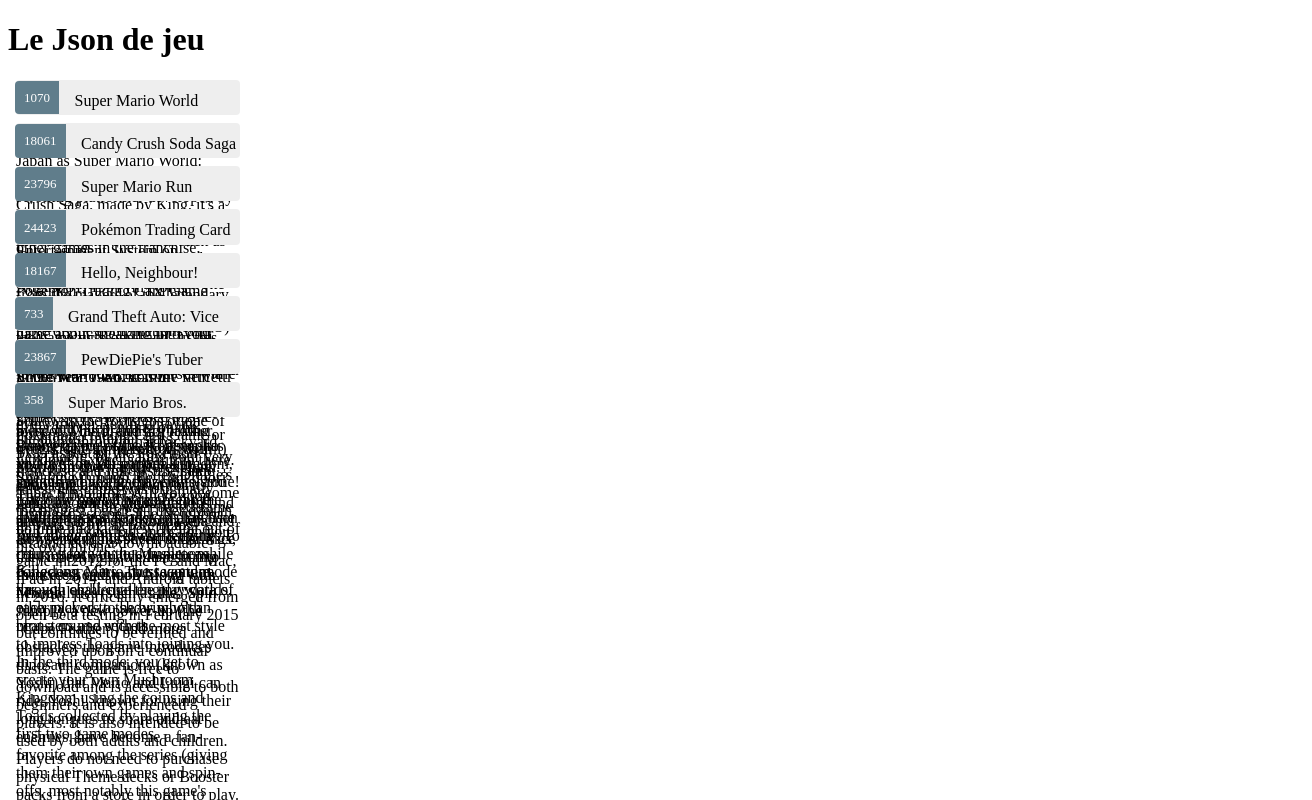
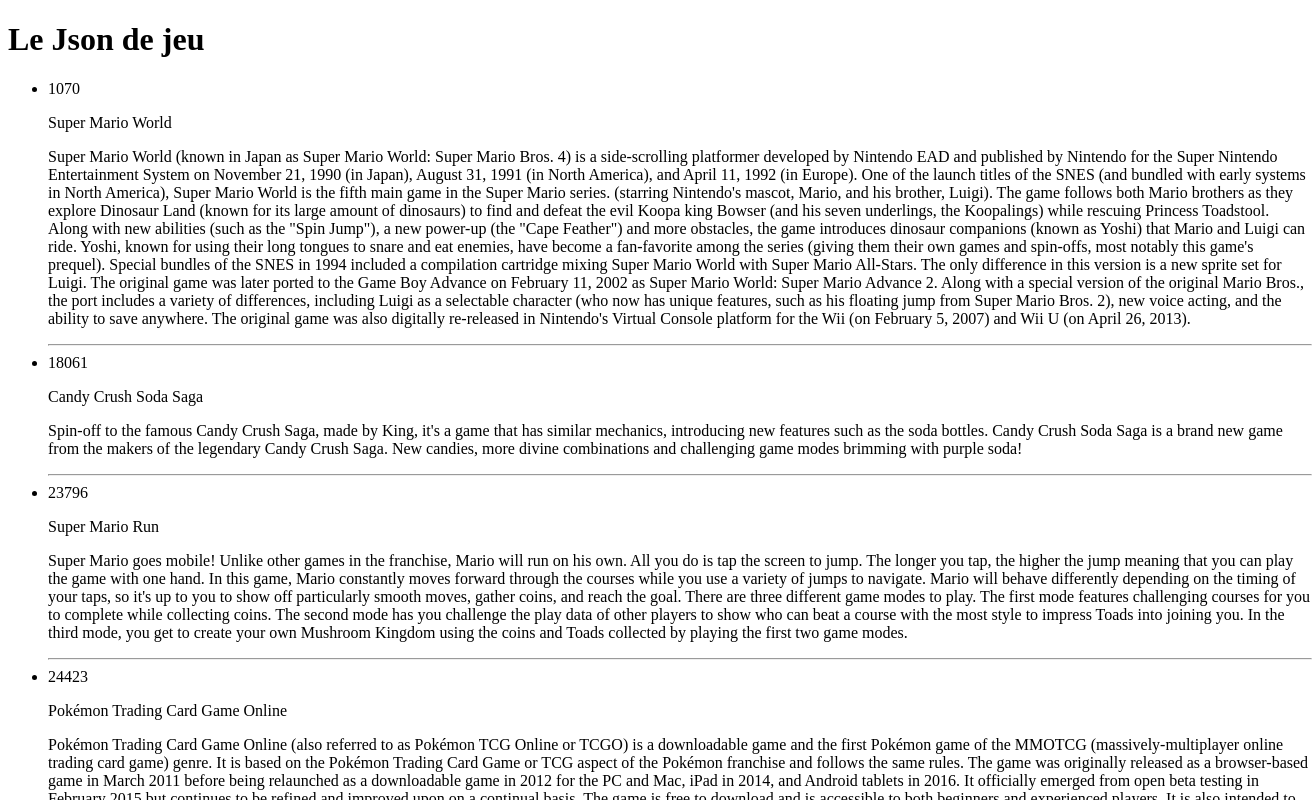
Before and after one commit to PaulJULIEN/angular2, an Angular app: page / in a window 1280 px wide. Shown: the top 800 px of the page, 1312 px wide, since content can reach past the window. Built offline with nearby package versions, Linux system fonts and the light colour scheme.

Commit message:
Angular c'est d'la balle sa mere

```diff
--- a/src/app/app.component.css
+++ b/src/app/app.component.css
@@ -1,47 +1,5 @@
-    .selected {
-      background-color: #CFD8DC !important;
-      color: white;
+ .heroes{
+        height: auto;
+        width: 100%;
+        text-decoration: none;
     }
-    .heroes {
-      margin: 0 0 2em 0;
-      list-style-type: none;
-      padding: 0;
-      width: 15em;
-    }
-    .heroes li {
-      cursor: pointer;
-      position: relative;
-      left: 0;
-      background-color: #EEE;
-      margin: .5em;
-      padding: .3em 0;
-      height: 1.6em;
-      border-radius: 4px;
-    }
-    .heroes li.selected:hover {
-      background-color: #BBD8DC !important;
-      color: white;
-    }
-    .heroes li:hover {
-      color: #607D8B;
-      background-color: #DDD;
-      left: .1em;
-    }
-    .heroes .text {
-      position: relative;
-      top: -3px;
-    }
-    .heroes .badge {
-      display: inline-block;
-      font-size: small;
-      color: white;
-      padding: 0.8em 0.7em 0 0.7em;
-      background-color: #607D8B;
-      line-height: 1em;
-      position: relative;
-      left: -1px;
-      top: -4px;
-      height: 1.8em;
-      margin-right: .8em;
-      border-radius: 4px 0 0 4px;
-    }
--- a/src/app/app.component.html
+++ b/src/app/app.component.html
@@ -1,6 +1,7 @@
     <h1>{{title}}</h1>
     <ul class="heroes">
-      <li *ngFor="let json of jsons">
-        <span class="badge">{{json.id}}</span> {{json.name}} <p>{{json.summary}}</p>
+      <li class="liste" *ngFor="let json of jsons">
+            <span class="badge">{{json.id}}</span> <p class="name">{{json.name}}</p> <p class="summary">{{json.summary}}</p>
+            <hr>
       </li>
     </ul>
```
